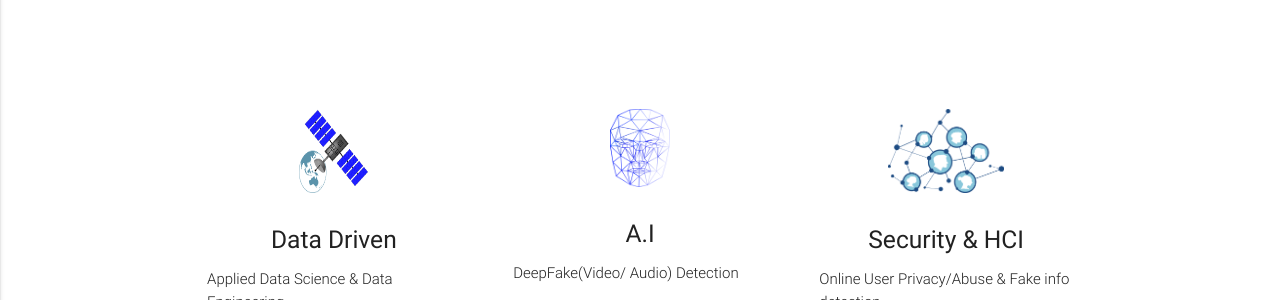
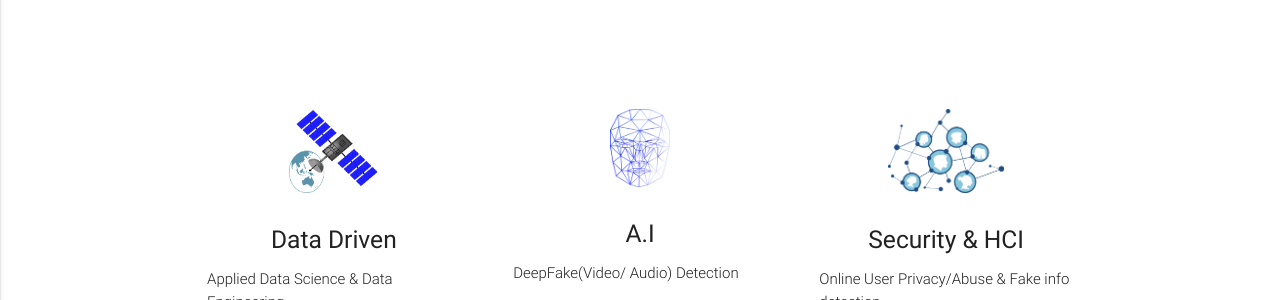
Before and after one commit to Yurim990507/DASH-Lab.github.io, a Jekyll site: the page built from index.md, in a window 1280 px wide. Shown: the part 393-693 px from the top of the page. Built offline with Jekyll 4.4.1, drawn with Linux system fonts in a browser that asks for light colours; comment, search, counter and statistics services are not loaded.

Commit message:
Update home.html

```diff
--- a/_layouts/home.html
+++ b/_layouts/home.html
@@ -23,7 +23,7 @@ layout: default
       <div class="row">
         <div class="col s12 m4">
           <div class="icon-block">
-            <h2 class="center light-blue-text"><img width="70" height="84" src="../img/satellite_v1.png" alt="data" class="image"></h2>
+            <h2 class="center light-blue-text"><img width="90" height="84" src="../img/satellite_v1.png" alt="data" class="image"></h2>
             <h5 class="center">Data Driven</h5>
 
             <p class="light">Applied Data Science & Data Engineering</p>
```
